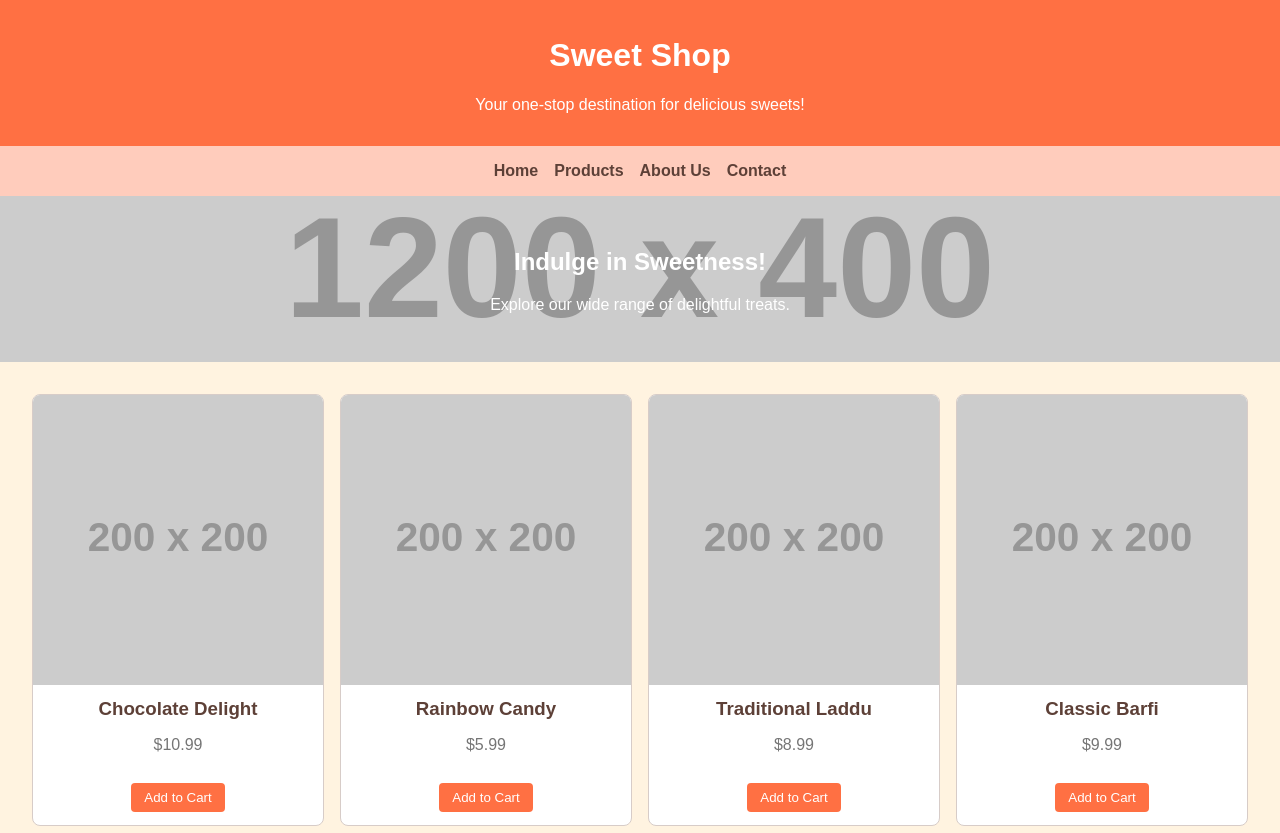
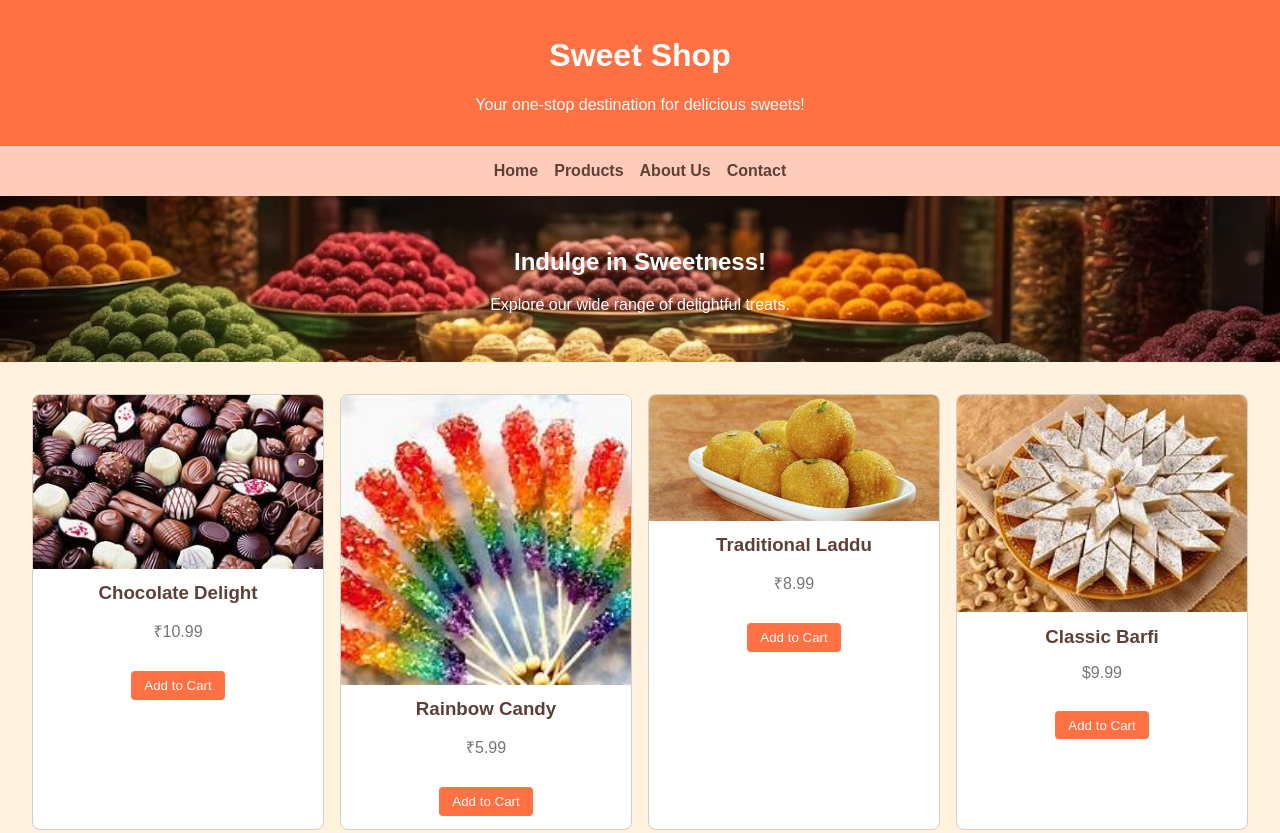
Before and after one commit to Nausheenkausar/ecommerceweb, a plain HTML site: page index.html in a window 1280 px wide. Shown: the top 833 px of the page. Drawn offline with Linux system fonts and the light colour scheme; placeholder pictures from the web are drawn by us.

Commit message:
index.html

```diff
--- a/index.html
+++ b/index.html
@@ -1,4 +1,4 @@
-<!DOCTYPE html>
+ <!DOCTYPE html>
 <html lang="en">
 <head>
     <meta charset="UTF-8">
@@ -36,7 +36,7 @@
         .hero {
             text-align: center;
             padding: 2em;
-            background-image: url('https://via.placeholder.com/1200x400?text=Welcome+to+Sweet+Shop');
+            background-image: url('https://raw.githubusercontent.com/Nausheenkausar/ecommerceweb/main/sweetimage.avif');
             background-size: cover;
             background-position: center;
             color: white;
@@ -102,25 +102,25 @@
     </div>
     <section class="products">
         <div class="product">
-            <img src="https://via.placeholder.com/200?text=Chocolate" alt="Chocolate">
+            <img src="https://raw.githubusercontent.com/Nausheenkausar/ecommerceweb/main/chocolate.jpeg" alt="Chocolate">
             <h3>Chocolate Delight</h3>
-            <p>$10.99</p>
+            <p>₹10.99</p>
             <button>Add to Cart</button>
         </div>
         <div class="product">
-            <img src="https://via.placeholder.com/200?text=Candy" alt="Candy">
+            <img src="https://raw.githubusercontent.com/Nausheenkausar/ecommerceweb/main/rainbow.jpeg" alt="Candy">
             <h3>Rainbow Candy</h3>
-            <p>$5.99</p>
+            <p>₹5.99</p>
             <button>Add to Cart</button>
         </div>
         <div class="product">
-            <img src="https://via.placeholder.com/200?text=Laddu" alt="Laddu">
+            <img src="https://raw.githubusercontent.com/Nausheenkausar/ecommerceweb/main/laddu.jpeg" alt="Laddu">
             <h3>Traditional Laddu</h3>
-            <p>$8.99</p>
+            <p>₹8.99</p>
             <button>Add to Cart</button>
         </div>
         <div class="product">
-            <img src="https://via.placeholder.com/200?text=Barfi" alt="Barfi">
+            <img src="https://raw.githubusercontent.com/Nausheenkausar/ecommerceweb/main/barfi.jpeg" alt="Barfi">
             <h3>Classic Barfi</h3>
             <p>$9.99</p>
             <button>Add to Cart</button>
```
